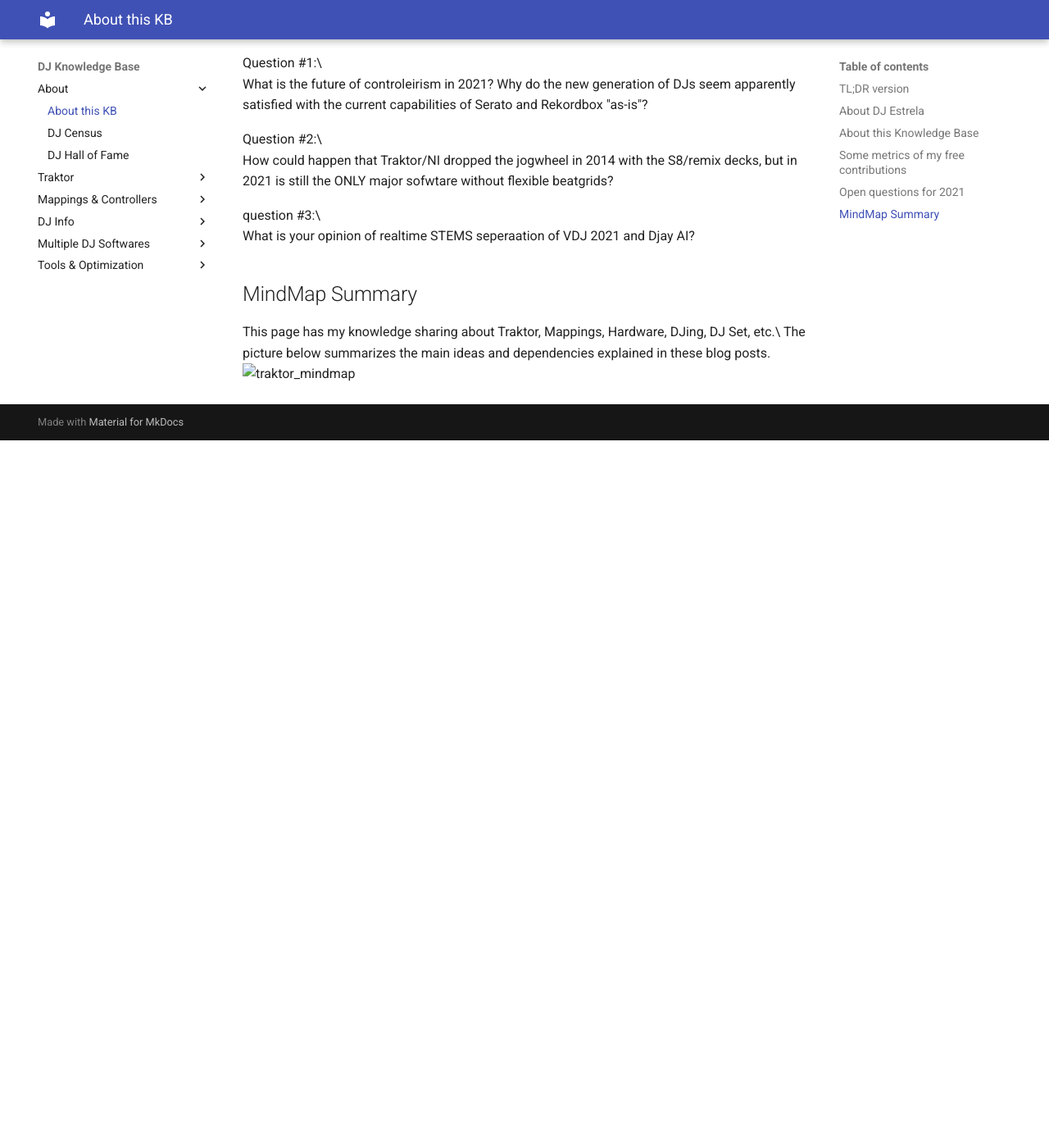
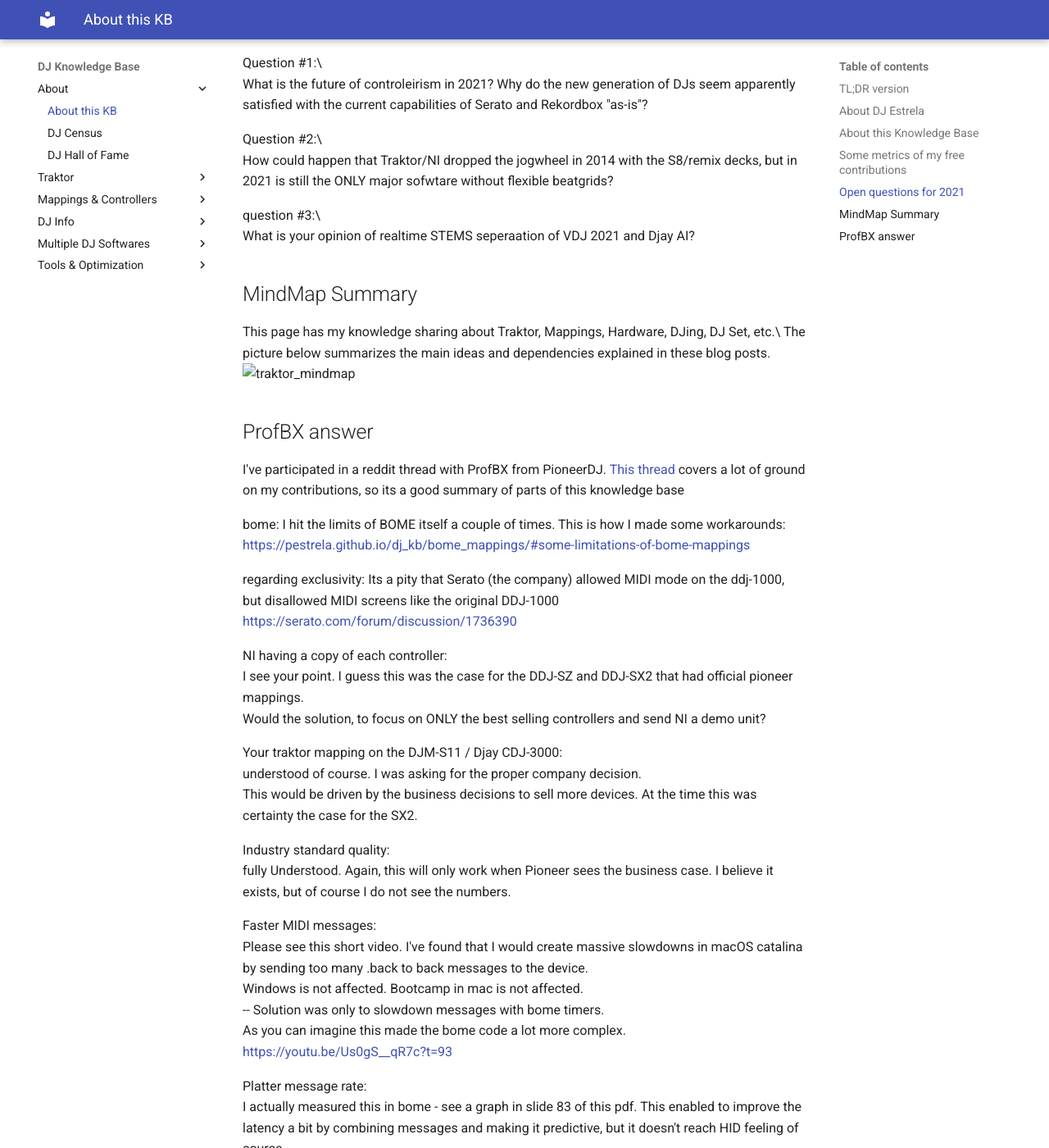
Before and after one commit to pestrela/dj_kb, an MkDocs documentation site: the page built from docs/about.md, in a window 1280 px wide and 1400 px high, scrolled down 1735 px. Shown: the whole window at 82% size. Built offline with MkDocs 1.6.1 and Material for MkDocs 9.7.7, drawn with Linux system fonts in a browser that asks for light colours; before the commit the page ends 2272 px from its top, so only the background shows below that; some of the changed text lies outside the part shown.

Commit message:
fast upload

```diff
--- a/docs/about.md
+++ b/docs/about.md
@@ -97,3 +97,62 @@
 This page has my knowledge sharing about Traktor, Mappings, Hardware, DJing, DJ Set, etc.\
 The picture below summarizes the main ideas and dependencies explained in these blog posts.
 ![traktor_mindmap](pics/traktor_mindmap.png?raw=true)
+
+
+
+## ProfBX answer
+
+I've participated in a reddit thread with ProfBX from PioneerDJ.
+[This thread](https://www.reddit.com/r/DJs/comments/nfcl9p/pioneer_dj_cdj3000_now_supports_djay_pro_ai/gzwdywv/?utm_source=reddit&utm_medium=web2x&context=3)
+covers a lot of ground on my contributions, so its a good summary of parts of this knowledge base
+
+
+
+bome: I hit the limits of BOME itself a couple of times. This is how I made some workarounds:
+<https://pestrela.github.io/dj_kb/bome_mappings/#some-limitations-of-bome-mappings>
+
+regarding exclusivity: Its a pity that Serato (the company) allowed MIDI mode on the ddj-1000,
+but disallowed MIDI screens like the original DDJ-1000
+<https://serato.com/forum/discussion/1736390>
+
+NI having a copy of each controller:
+I see your point. I guess this was the case for the DDJ-SZ and DDJ-SX2 that had official pioneer mappings.
+Would the solution, to focus on ONLY the best selling controllers and send NI a demo unit?
+
+Your traktor mapping on the DJM-S11 / Djay CDJ-3000:
+understood of course. I was asking for the proper company decision.
+This would be driven by the business decisions to sell more devices. At the time this was certainty the case for the SX2.
+
+Industry standard quality:
+fully Understood. Again, this will only work when Pioneer sees the business case. I believe it exists, but of course I do not see the numbers.
+
+Faster MIDI messages:
+Please see this short video. I've found that I would create massive slowdowns in macOS catalina by sending too many .back to back messages to the device.
+Windows is not affected. Bootcamp in mac is not affected.
+--
+Solution was only to slowdown messages with bome timers.
+As you can imagine this made the bome code a lot more complex.
+<https://youtu.be/Us0gS__qR7c?t=93>
+
+
+Platter message rate:
+I actually measured this in bome - see a graph in slide 83 of this pdf. This enabled to improve the latency a bit by combining messages and making it predictive, but it doesn't reach HID feeling of course.
+<https://github.com/pestrela/dj_maps/blob/main/ddj_1000/1%20-%20BOME%20version/2%20-%20Documentation/Installation%20Guide%20-%20BOME%20mappings.pdf>
+
+BOME programming vs GUI:
+fully agreed. I've made a lot of on the CMDR TSI editor, but I rarely use it these days.
+Instead my TSI is basically remote control, and all logic was moved to BOME which is far easier to program.
+<https://cmdr-editor.github.io/cmdr/>
+
+this was also the solution to th extremely disturbing slowness of the preferences window, that happens when you create more pages to have more than 8 variables
+<https://pestrela.github.io/dj_kb/traktor_slow_prefs/>
+
+
+Regarding your help:
+I have found several MIDI issues over the years on the DDJ implementation.
+
+The biggest one is that the DDJ-800 has no MIDI jog screens, even tough they are described in the documentation.
+<https://pestrela.github.io/dj_kb/free_mappings/#missing-jog-screens-on-ddj-800-and-ddj-1000srt>
+
+This is a list of smaller tickets / bugs. Only one was successfully fixed.
+<https://pestrela.github.io/dj_kb/free_mappings/#list-of-ddj-1000-firmware-bugs-open-tickets>
```
Also changed, not shown: docs/bome_mappings.md (+44 -2 lines), docs/dj_tutorials.md (+2 -3 lines), docs/free_dj_tools.md (+13 -0 lines), docs/mapping_tutorials.md (+2 -0 lines), docs/traktor.md (+22 -11 lines).
